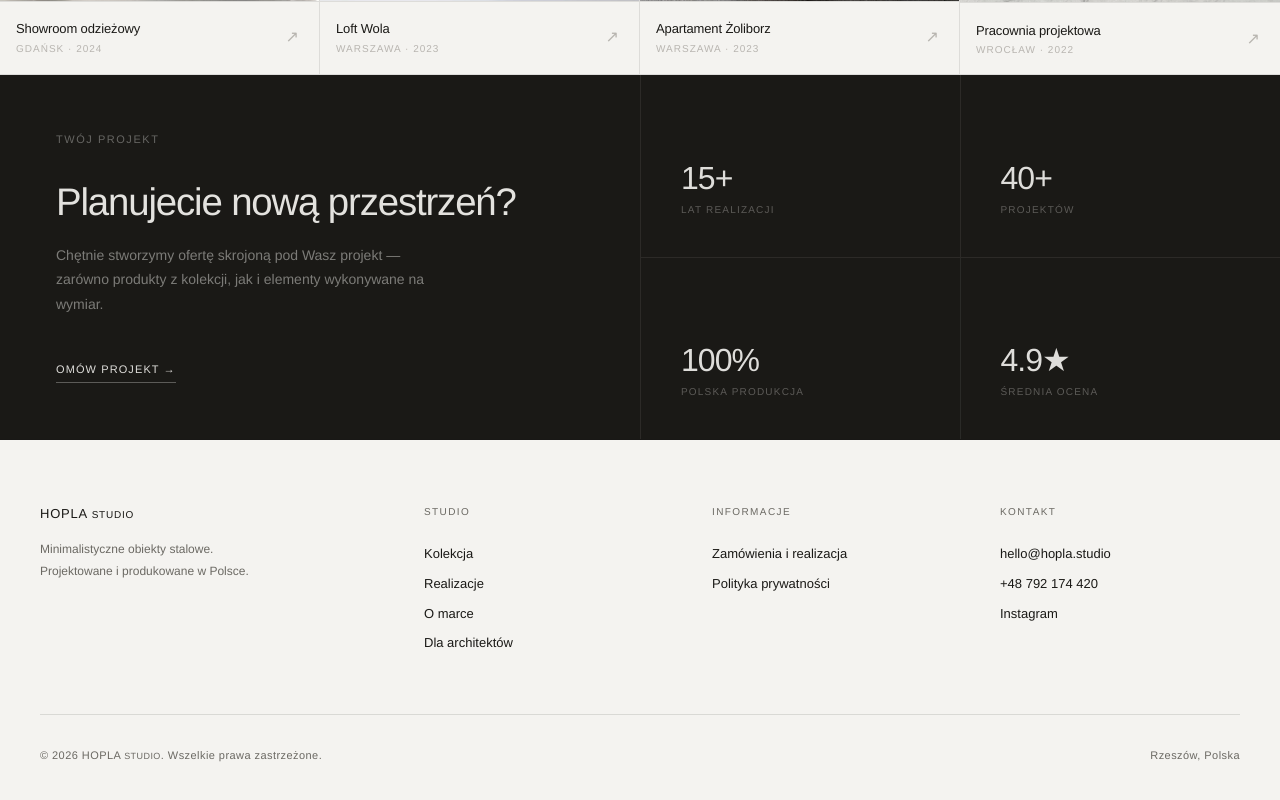
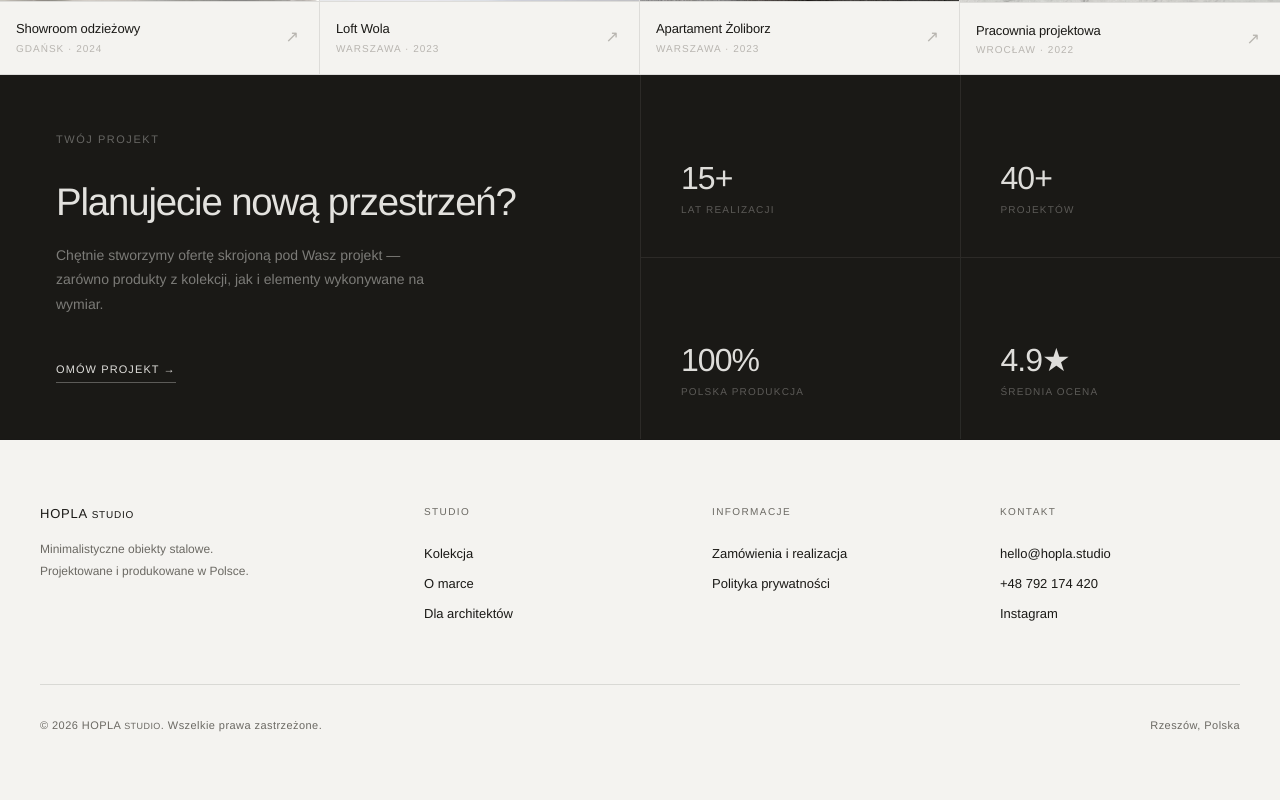
Before and after one commit to lucek93/hopla, a Next.js app: page /realizacje in a window 1280 px wide. Shown: the part 1134-1934 px from the top of the page. After the commit the page ends 1908 px from the top, so only its background shows below. Built offline with nearby package versions, Linux system fonts and the light colour scheme; a web font is replaced by a local one.

Commit message:
hide realizacje page

```diff
--- a/src/app/page.tsx
+++ b/src/app/page.tsx
@@ -446,7 +446,7 @@ export default function Home() {
             {[
               { href: "#kolekcja", label: "Kolekcja" },
               { href: "#architekci", label: "Architekci" },
-              { href: "/realizacje", label: "Realizacje" },
+              // { href: "/realizacje", label: "Realizacje" },
               { href: "/o-marce", label: "O marce" },
             ].map((link) => (
               <li key={link.href}>
@@ -543,11 +543,11 @@ export default function Home() {
                     label: "Architekci",
                     sub: "Współpraca",
                   },
-                  {
-                    href: "/realizacje",
-                    label: "Realizacje",
-                    sub: "Zrealizowane projekty",
-                  },
+                  // {
+                  //   href: "/realizacje",
+                  //   label: "Realizacje",
+                  //   sub: "Zrealizowane projekty",
+                  // },
                   {
                     href: "/o-marce",
                     label: "O marce",
--- a/src/components/SiteFooter.tsx
+++ b/src/components/SiteFooter.tsx
@@ -7,7 +7,7 @@ const COLS = [
     title: "Studio",
     links: [
       { label: "Kolekcja", href: "/#kolekcja" },
-      { label: "Realizacje", href: "/realizacje" },
+      // { label: "Realizacje", href: "/realizacje" },
       { label: "O marce", href: "/o-marce" },
       { label: "Dla architektów", href: "/#architekci" },
     ],
```
